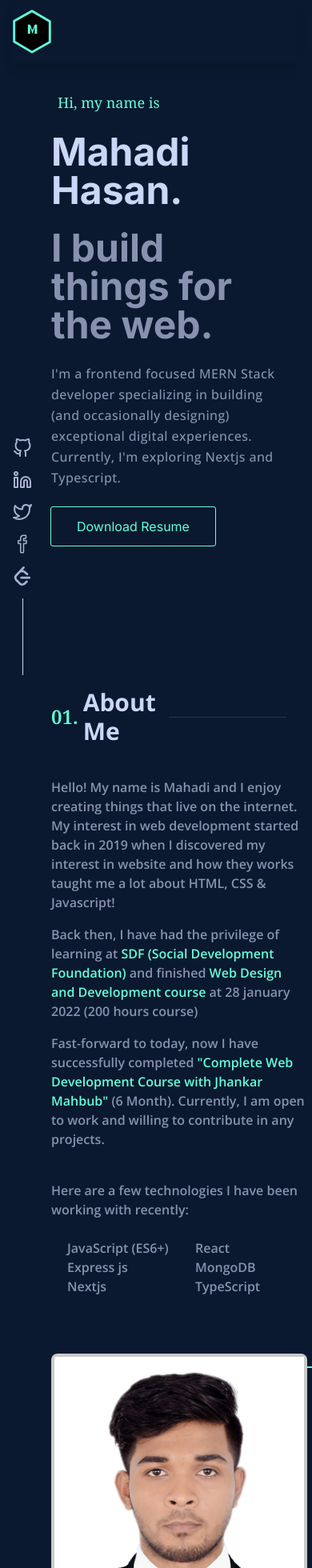
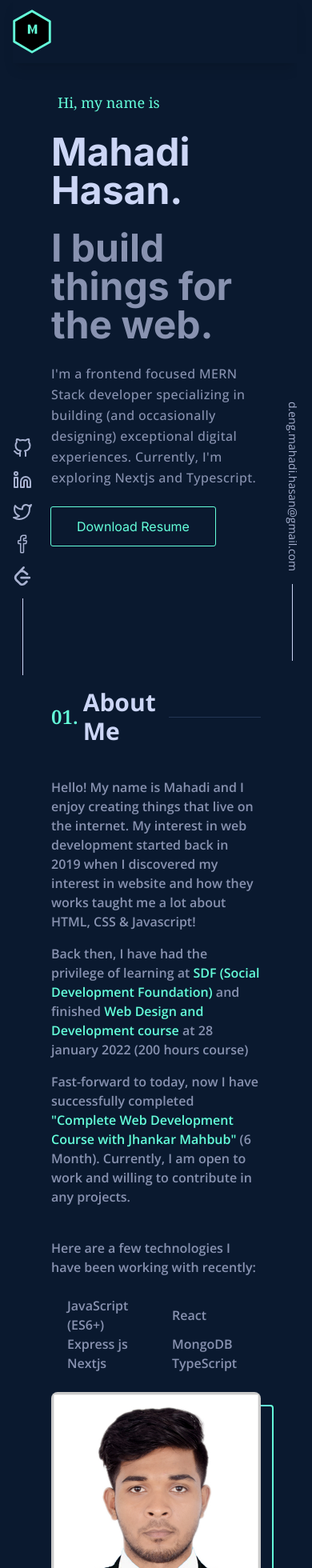
Before and after one commit to Mahadi-Hasan-Sopon/portfolio, a React (Vite) app: page / in a window 390 px wide. Shown: the top 1960 px of the page at 80% size. Built offline with nearby package versions, Linux system fonts and the light colour scheme; some icons are missing.

Commit message:
responsive

```diff
--- a/src/components/About.jsx
+++ b/src/components/About.jsx
@@ -12,10 +12,10 @@ const skills = [
 
 const About = () => {
   return (
-    <div className="max-w-5xl mx-auto font-openSans mb-20 ps-12 pr-4">
+    <div className="max-w-5xl mx-auto font-openSans mb-20 px-12">
       <SectionTitle number={1} title="About Me" />
-      <div className="grid md:grid-cols-3 gap-12 items-center">
-        <div className="left-content text-base font-openSans md:col-span-2 text-secondarySlate font-semibold mt-10">
+      <div className="lg:grid lg:grid-cols-3 gap-12 items-center w-full">
+        <div className="left-content text-base font-openSans lg:col-span-2 text-secondarySlate font-semibold mt-10 w-full">
           <p className="text-base">
             Hello! My name is Mahadi and I enjoy creating things that live on
             the internet. My interest in web development started back in 2019
@@ -54,10 +54,10 @@ const About = () => {
             ))}
           </ul>
         </div>
-        <div className="right-image relative z-10 flex justify-center">
-          <div className="relative">
+        <div className="right-image relative z-10 flex justify-center items-center">
+          <div className="relative w-full">
             <img
-              className="rounded-lg z-10 relative hover:-translate-x-1.5 hover:-translate-y-1.5 transition-all duration-200 max-w-xs"
+              className="rounded-lg z-10 relative hover:-translate-x-1.5 hover:-translate-y-1.5 transition-all duration-200 max-w-xs w-full"
               src="/01641819262.JPG"
               alt="Mahadi Hasan's Image"
             />
--- a/src/components/Contact.jsx
+++ b/src/components/Contact.jsx
@@ -1,6 +1,6 @@
 const Contact = () => {
   return (
-    <div className="max-w-5xl mx-auto ps-12 py-10">
+    <div className="max-w-5xl mx-auto px-12 py-10">
       <div className="header flex flex-col items-center justify-center">
         <p className="text-primaryGreen text-base font-mono mb-3">
           04. {"What's"} Next?
--- a/src/components/ContainerDiv.jsx
+++ b/src/components/ContainerDiv.jsx
@@ -1,7 +1,7 @@
 /* eslint-disable react/prop-types */
 const ContainerDiv = ({ children }) => {
   return (
-    <div className="max-w-7xl mx-auto p-4 xl:p-0 relative w-full overflow-hidden">
+    <div className="containerDiv max-w-7xl mx-auto p-4 xl:p-0 relative w-full overflow-hidden">
       {children}
     </div>
   );
--- a/src/components/Experience.jsx
+++ b/src/components/Experience.jsx
@@ -4,7 +4,7 @@ import { Link } from "react-router-dom";
 
 const Experience = () => {
   return (
-    <div className="py-20 max-w-4xl mx-auto ps-12">
+    <div className="py-20 max-w-4xl mx-auto px-12">
       <SectionTitle number={2} title="Where I've Worked" />
 
       <div className="md:flex mt-10">
--- a/src/components/GmailRight.jsx
+++ b/src/components/GmailRight.jsx
@@ -1,8 +1,10 @@
 const GmailRight = () => {
   return (
-    <div className="relative max-w-7xl mx-auto">
-      <div className={`fixed right-[calc((100vw-1280px)/2)] bottom-0`}>
-        <div className="transform rotate-90 origin-right flex items-center gap-4 ">
+    <div className="relative max-w-7xl mx-auto z-40">
+      <div
+        className={`fixed right-6 xl:right-[calc((100vw-1280px)/2)] bottom-0 z-30`}
+      >
+        <div className="transform rotate-90 origin-right flex items-center gap-4 bg-bgNavy p-1">
           <a
             href="mailto:d.eng.mahadi.hasan@gmail.com"
             className="block text-[#a8b2d1] font-openSans text-sm"
--- a/src/components/Hero.jsx
+++ b/src/components/Hero.jsx
@@ -2,7 +2,7 @@ import { Link } from "react-router-dom";
 
 const Hero = () => {
   return (
-    <div className="flex flex-col justify-center gap-6 sm:gap-8 max-w-5xl mx-auto min-h-screen ps-12 pb-20 pr-4">
+    <div className="flex flex-col justify-center gap-6 sm:gap-8 max-w-5xl mx-auto min-h-screen px-12 pb-20 ">
       <h2 className="text-lg font-notoSerif text-primaryGreen font-normal ms-2">
         Hi, my name is
       </h2>
--- a/src/components/Projects.jsx
+++ b/src/components/Projects.jsx
@@ -8,7 +8,7 @@ import { Link } from "react-router-dom";
 
 const Projects = () => {
   return (
-    <div className="max-w-5xl mx-auto font-openSans my-20 ps-12 pr-4 relative">
+    <div className="max-w-5xl mx-auto font-openSans my-20 px-12 relative w-full">
       <SectionTitle number={3} title="Some Things I've Built" />
       <div className="project-1 grid md:grid-cols-12 py-10 relative">
         <div className="image md:col-start-1 md:col-end-7 w-9/12 md:w-full h-[500px] relative bg-primaryGreen">
--- a/src/components/SocialLinks.jsx
+++ b/src/components/SocialLinks.jsx
@@ -33,7 +33,7 @@ const socialLinks = [
 
 const SocialLinks = () => {
   return (
-    <div className="flex flex-col items-center justify-center gap-4 fixed bottom-0">
+    <div className="flex flex-col items-center justify-center gap-4 fixed bottom-0 z-30 bg-bgNavy pr-1 pt-2">
       {socialLinks.map(({ Icon, name, url }) => (
         <Link key={name} to={url} target="_blank">
           <div className="w-6 h-6">
```
